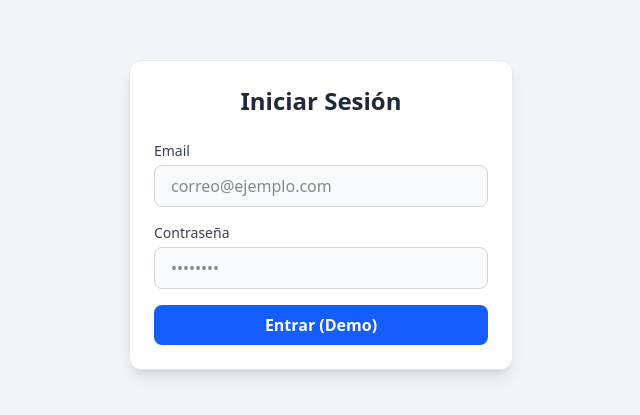
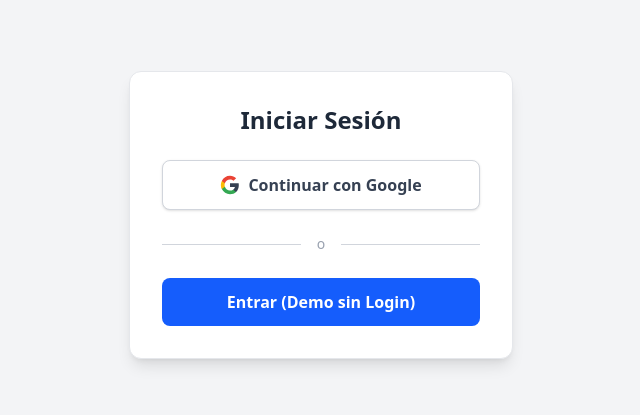
Before and after one commit to KINENICOAYELEF/AGENDAPOLI, a Next.js app in the folder premium/: page /login in a window 1280 px wide. Shown: the part 185-600 px from the top of the page, without its empty margins (319-959 px from the left). Built offline with nearby package versions, Linux system fonts and the light colour scheme; no server answers.

Commit message:
feat(auth): Implementar signInWithPopup usando Google Auth Provider (Firebase SDK v9)

```diff
--- a/premium/src/app/login/page.tsx
+++ b/premium/src/app/login/page.tsx
@@ -1,36 +1,64 @@
 "use client";
 
+import { useState } from 'react';
 import Link from 'next/link';
+import { useRouter } from 'next/navigation';
+import { signInWithPopup, GoogleAuthProvider } from 'firebase/auth';
+import { auth } from '@/lib/firebase';
 
 export default function LoginPage() {
+    const router = useRouter();
+    const [error, setError] = useState<string | null>(null);
+
+    const handleGoogleLogin = async () => {
+        try {
+            const provider = new GoogleAuthProvider();
+            await signInWithPopup(auth, provider);
+            // Por ahora solo probamos que Firebase conecta y redirigimos
+            router.push('/app/dashboard');
+        } catch (err: any) {
+            console.error("Error conectando con Firebase Auth:", err);
+            setError(err.message || "Error al autenticar con Google");
+        }
+    };
+
     return (
         <div className="flex flex-col items-center justify-center min-h-screen bg-gray-100">
-            <div className="w-full max-w-sm p-6 bg-white rounded-xl shadow-lg border border-gray-200">
+            <div className="w-full max-w-sm p-8 bg-white rounded-xl shadow-lg border border-gray-200">
                 <h2 className="text-2xl font-bold mb-6 text-center text-gray-800">Iniciar Sesión</h2>
 
-                <form className="space-y-4" onSubmit={(e) => e.preventDefault()}>
-                    <div>
-                        <label className="block text-sm font-medium text-gray-700">Email</label>
-                        <input
-                            type="email"
-                            className="mt-1 w-full px-4 py-2 bg-gray-50 border border-gray-300 rounded-lg focus:ring-blue-500 focus:border-blue-500"
-                            placeholder="correo@ejemplo.com"
-                        />
+                {error && (
+                    <div className="bg-red-50 text-red-600 p-3 rounded-lg mb-4 text-sm">
+                        {error}
                     </div>
-                    <div>
-                        <label className="block text-sm font-medium text-gray-700">Contraseña</label>
-                        <input
-                            type="password"
-                            className="mt-1 w-full px-4 py-2 bg-gray-50 border border-gray-300 rounded-lg focus:ring-blue-500 focus:border-blue-500"
-                            placeholder="••••••••"
-                        />
+                )}
+
+                <div className="space-y-4">
+                    <button
+                        onClick={handleGoogleLogin}
+                        className="w-full bg-white border border-gray-300 text-gray-700 py-3 rounded-lg font-semibold hover:bg-gray-50 transition flex items-center justify-center gap-2 shadow-sm"
+                    >
+                        <svg className="w-5 h-5" viewBox="0 0 24 24">
+                            <path fill="currentColor" d="M22.56 12.25c0-.78-.07-1.53-.2-2.25H12v4.26h5.92c-.26 1.37-1.04 2.53-2.21 3.31v2.77h3.57c2.08-1.92 3.28-4.74 3.28-8.09z" />
+                            <path fill="#34A853" d="M12 23c2.97 0 5.46-.98 7.28-2.66l-3.57-2.77c-.98.66-2.23 1.06-3.71 1.06-2.86 0-5.29-1.93-6.16-4.53H2.18v2.84C3.99 20.53 7.7 23 12 23z" />
+                            <path fill="#FBBC05" d="M5.84 14.09c-.22-.66-.35-1.36-.35-2.09s.13-1.43.35-2.09V7.07H2.18C1.43 8.55 1 10.22 1 12s.43 3.45 1.18 4.93l2.85-2.22.81-.62z" />
+                            <path fill="#EA4335" d="M12 5.38c1.62 0 3.06.56 4.21 1.64l3.15-3.15C17.45 2.09 14.97 1 12 1 7.7 1 3.99 3.47 2.18 7.07l3.66 2.84c.87-2.6 3.3-4.53 6.16-4.53z" />
+                        </svg>
+                        Continuar con Google
+                    </button>
+
+                    <div className="relative flex items-center py-2">
+                        <div className="flex-grow border-t border-gray-300"></div>
+                        <span className="flex-shrink-0 mx-4 text-gray-400 text-sm">o</span>
+                        <div className="flex-grow border-t border-gray-300"></div>
                     </div>
+
                     <Link href="/app/dashboard" className="block w-full">
-                        <button className="w-full bg-blue-600 text-white py-2 rounded-lg font-semibold hover:bg-blue-700 transition">
-                            Entrar (Demo)
+                        <button className="w-full bg-blue-600 text-white py-3 rounded-lg font-semibold hover:bg-blue-700 transition">
+                            Entrar (Demo sin Login)
                         </button>
                     </Link>
-                </form>
+                </div>
             </div>
         </div>
     );
```
